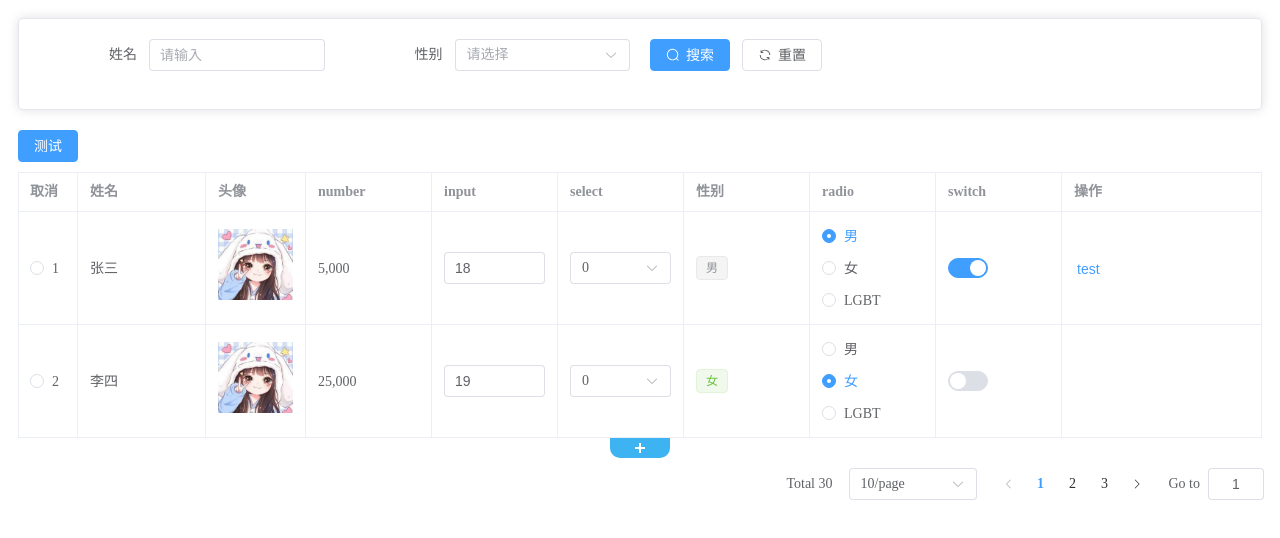
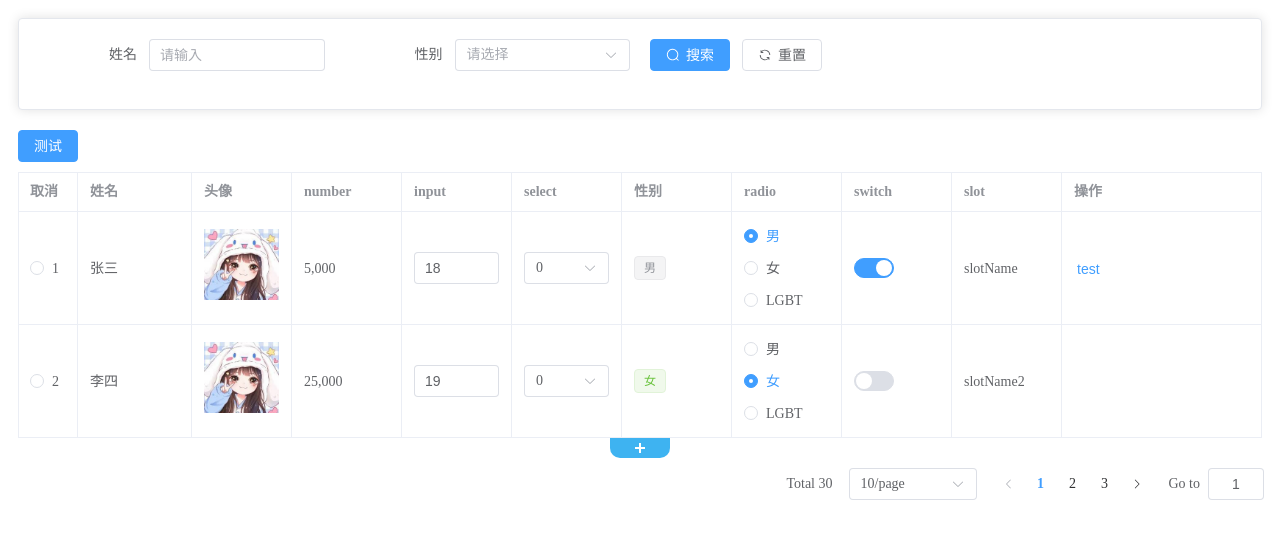
Before and after one commit to xiaochen9506/vex-page, a Vue app: page / in a window 1280 px wide. Shown: the top 538 px of the page. Built offline with nearby package versions, Linux system fonts and the light colour scheme.

Commit message:
v-page、v-table支持slot

```diff
--- a/packages/v-page/v-page.vue
+++ b/packages/v-page/v-page.vue
@@ -35,7 +35,11 @@
           ...props.table,
         }"
         @btnClick="btnClick"
-      />
+      >
+        <template v-for="item in columns" #[item.prop]="data">
+          <slot :name="item.prop" v-bind="data"></slot>
+        </template>
+      </VTable>
     </div>
     <c-pagination
       v-if="showPagination"
--- a/packages/v-table/v-table.vue
+++ b/packages/v-table/v-table.vue
@@ -30,7 +30,7 @@
       >
         <template #default="{ row, $index }">
           <VElement
-            v-if="!['btn', 'table'].includes(item.scope)"
+            v-if="!['btn', 'table', 'slot'].includes(item.scope)"
             :row="row"
             :col="item"
           />
@@ -41,9 +41,7 @@
             :columns="item.options"
           />
 
-          <template
-            v-if="item.scope === 'btn'"
-            >
+          <template v-if="item.scope === 'btn'">
             <template v-for="btn in item.options || []" :key="btn.event">
               <el-button
                 v-if="showBtn(btn, row, $index)"
@@ -60,6 +58,8 @@
             </template>
 
           </template>
+
+          <slot :name="item.prop" v-bind="{ row }"></slot>
         </template>
       </el-table-column>
     </el-table>
--- a/src/index.vue
+++ b/src/index.vue
@@ -11,7 +11,11 @@
       stripe: true,
     }"
     @test="test"
-  />
+  >
+    <template #slotName="{ row }">
+      <div>{{ row.slotName }}</div>
+    </template>
+  </v-page>
 </template>
 
 <script setup>
@@ -45,6 +49,7 @@ const getList = () => {
                 switch:true,
               }
             ],
+            slotName: 'slotName',
             btn: true
           },
           {
@@ -68,6 +73,7 @@ const getList = () => {
                 switch:false,
               }
             ],
+            slotName: 'slotName2',
             btn: false
           },
         ],
@@ -109,17 +115,7 @@ const columns = [
   { label: 'radio', prop: 'radio', scope: 'radio', options: gender },
   { label: 'switch', prop: 'switch', scope: 'switch' },
 
-  // { label: '嵌套', prop: 'table', scope: 'table',
-  //   options: [
-  //     { label: '姓名', prop: 'name', },
-  //     { label: 'number', prop: 'number', scope: 'number-col' },
-  //     { label: 'input', prop: 'age', scope: 'input', change },
-  //     { label: 'select', prop: 'select', scope: 'select', options: select },
-  //     { label: '性别', prop: 'gender', scope: 'tag', options: gender },
-  //   ]
-  // },
-
-  // 操作列
+  { label: 'slot', prop: 'slotName', scope: 'slot', },
   {
     label: '操作',
     fixed: 'right',
```
